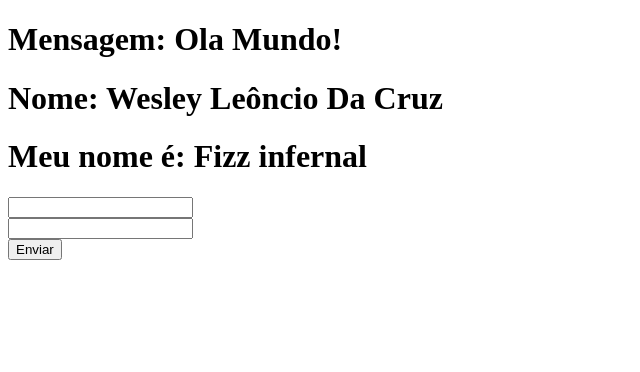
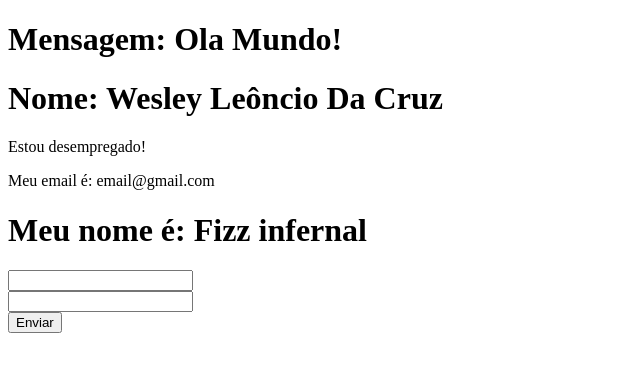
Before and after one commit to WesleyLeoncio/Curso-de-Vue-3, a Vue app in the folder projeto_vue/: page / in a window 1280 px wide. Shown: the top 372 px of the page, without its empty margins (0-640 px from the left). Built offline with nearby package versions, Linux system fonts and the light colour scheme.

Commit message:
v-if e v-show

```diff
--- /dev/null
+++ b/projeto_vue/src/components/Info.vue
@@ -0,0 +1,20 @@
+<template>
+    <div>
+        <p v-if="trabalhando_bool">Estou Trabalhando!</p>
+        <p v-else>Estou desempregado!</p>
+        <p v-show="email_bool">Meu email é: {{email}}</p>
+    </div>
+</template>
+
+<script>
+export default {
+    name: "Info",
+    data(){
+        return{
+            trabalhando_bool: false,
+            email: "email@gmail.com",
+            email_bool: true
+        }
+    }
+}
+</script>
--- a/projeto_vue/src/components/OlaMundo.vue
+++ b/projeto_vue/src/components/OlaMundo.vue
@@ -1,18 +1,23 @@
 <template>
-    <div>
-        <h1>{{msg}}</h1>
-        <h1>{{nome}}</h1>
-    </div>
+  <div>
+    <h1>{{ msg }}</h1>
+    <h1>{{ nome }}</h1>
+    <info/>
+  </div>
 </template>
 
 <script>
-export default{
-    name: "OlaMundo",
-    data(){
-        return {
-            nome: "Nome: Wesley Leôncio Da Cruz",
-            msg: "Mensagem: Ola Mundo!"
-        }
-    }
-}
+import Info from "./Info.vue";
+export default {
+  name: "OlaMundo",
+  components: {
+    Info,
+  },
+  data() {
+    return {
+      nome: "Nome: Wesley Leôncio Da Cruz",
+      msg: "Mensagem: Ola Mundo!",
+    };
+  },
+};
 </script>
```
